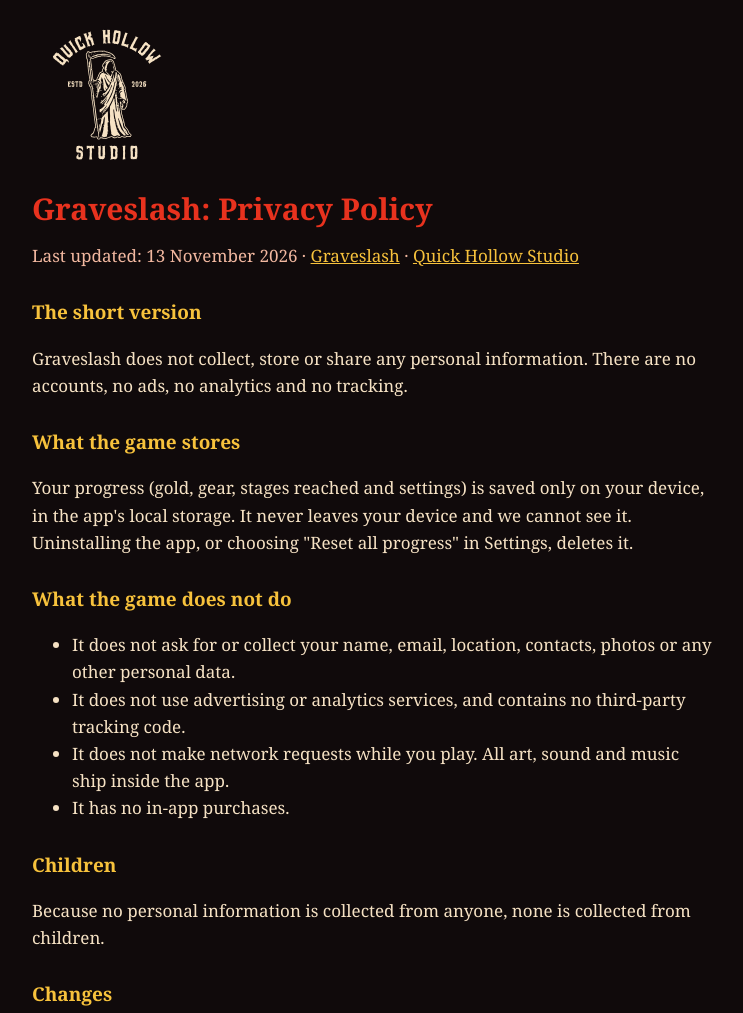
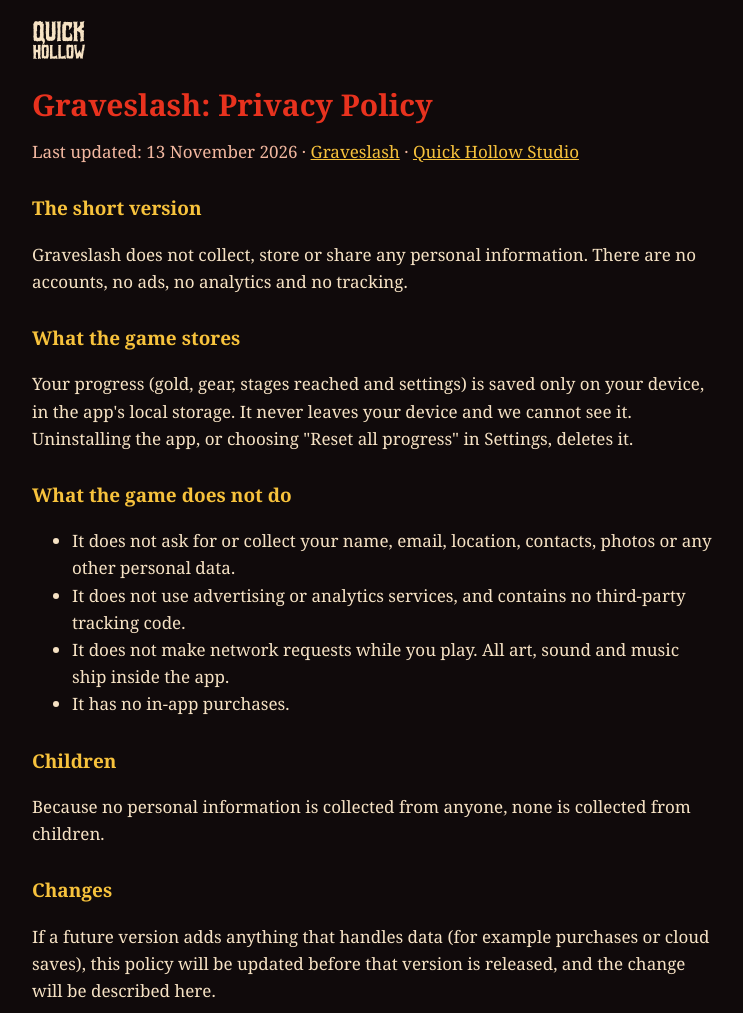
Before and after one commit to naimgg/quickhollow-studio, a plain HTML site: page graveslash/privacy.html in a window 1280 px wide. Shown: the top 1013 px of the page, without its empty margins (268-1011 px from the left). Drawn offline with Linux system fonts and the light colour scheme.

Commit message:
Game pages: simple wordmark as the small studio mark
Co-Authored-By: Claude Opus 5.5 <noreply@anthropic.com>

```diff
--- a/graveslash/privacy.html
+++ b/graveslash/privacy.html
@@ -13,11 +13,11 @@ h1{color:var(--red);font-size:30px;line-height:1.1;margin:0 0 4px}
 h2{color:var(--gold);font-size:19px;margin:28px 0 6px}
 p,li{color:var(--cream)}small,.muted{color:var(--peach)}
 a{color:var(--gold)}
-.studio img{display:block;width:150px;height:auto;margin:-10px 0 20px}
+.studio img{display:block;height:40px;width:auto;margin:-12px 0 28px}
 </style>
 </head>
 <body>
-<a class="studio" href="../"><img src="../brand/logo-cream.svg" alt="Quick Hollow Studio"></a>
+<a class="studio" href="../"><img src="../brand/wordmark-cream.svg" alt="Quick Hollow Studio"></a>
 <h1>Graveslash: Privacy Policy</h1>
 <p class="muted">Last updated: 13 November 2026 · <a href="./">Graveslash</a> · <a href="../">Quick Hollow Studio</a></p>
 
--- a/style.css
+++ b/style.css
@@ -14,4 +14,4 @@ a{color:var(--gold)}
 footer{margin-top:48px;color:var(--peach);font-size:14px}
 .brand{margin:0 0 4px}.brand img{display:block;width:min(340px,80%);margin:0 auto}
 .tag{text-align:center;margin-bottom:8px}
-.studio img{display:block;width:150px;height:auto;margin:-10px 0 20px}
+.studio img{display:block;height:40px;width:auto;margin:-12px 0 28px}
```
Also changed, not shown: graveslash/index.html (+2 -2 lines), index.html (+1 -1 lines), 1 other file.
